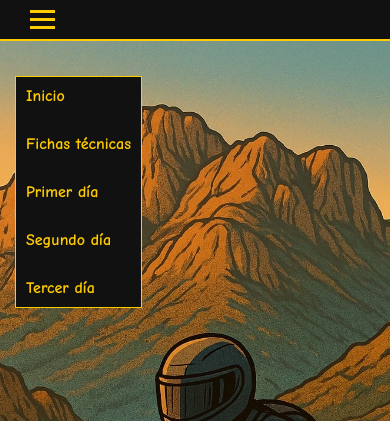
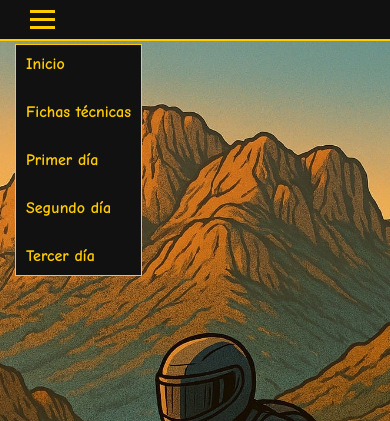
Before and after one commit to gitalffa/comic-sierra-gorda, a plain HTML site: page index.html in a window 390 px wide. Both pictures are taken after a click on the element 42 px from the left and 19 px from the top of the page. Shown: the top 421 px of the page. Drawn offline with Linux system fonts and the light colour scheme.

Commit message:
acerque el menu al la barra superior

```diff
--- a/index.html
+++ b/index.html
@@ -75,7 +75,7 @@
           flex-direction: column;
           background-color: #111;
           position: absolute;
-          top: 60px;
+          top: 28px;
           left: 15px;
           padding: 10px;
           border: 1px solid #ffcc00;
```
